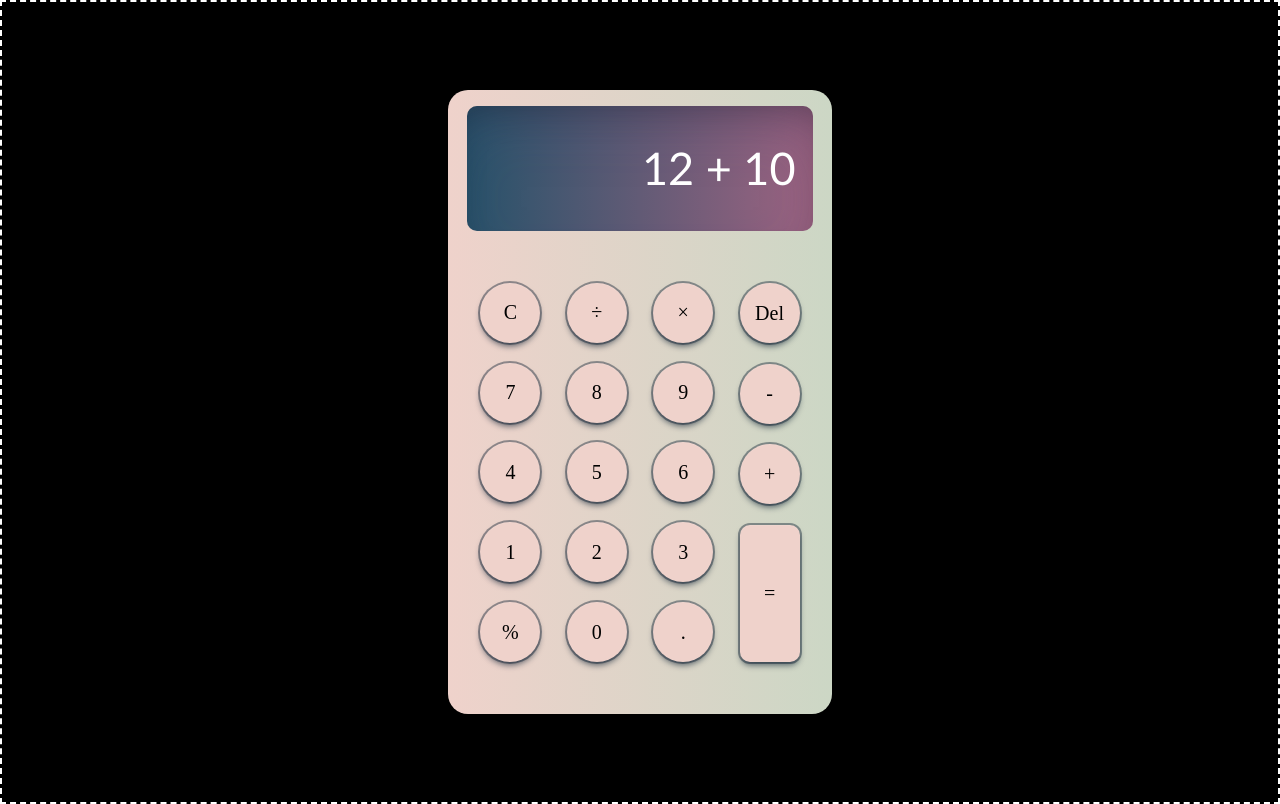
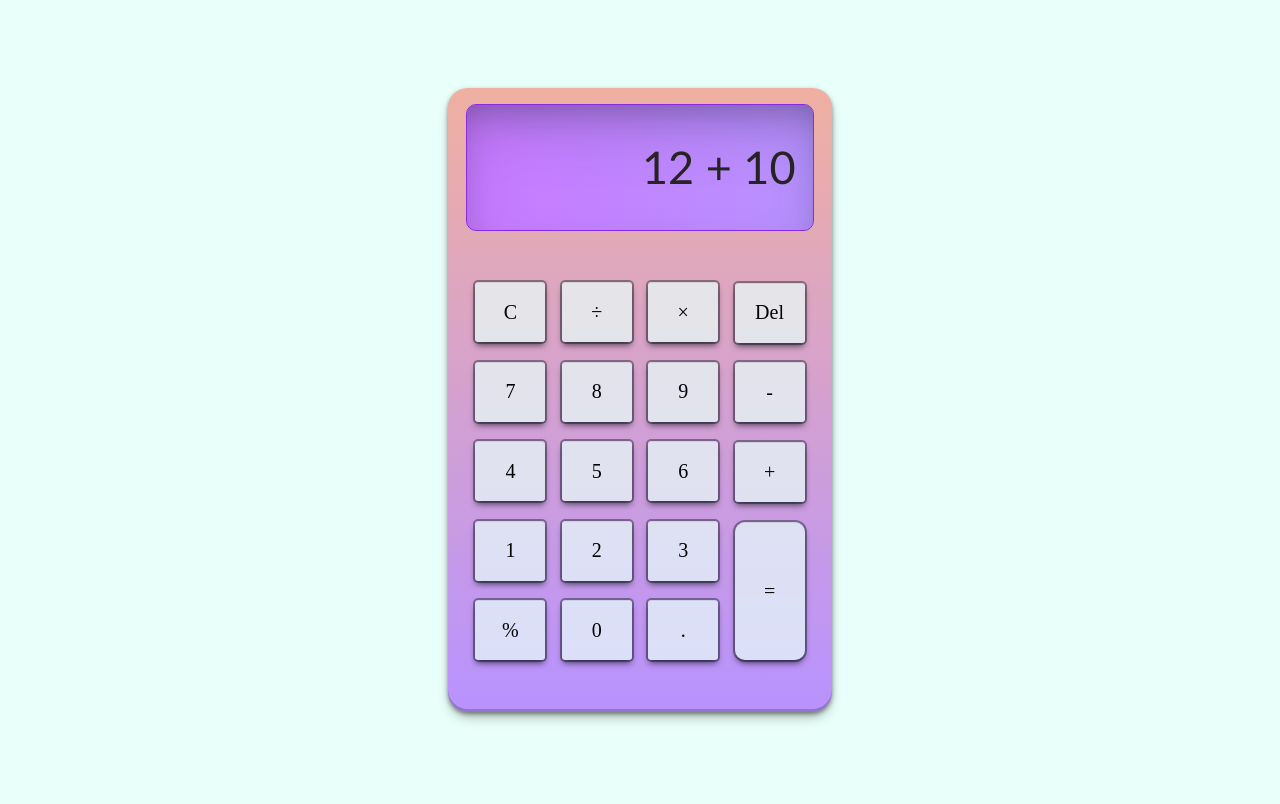
Before and after one commit to jclifford4/calculator, a plain HTML site: page index.html in a window 1280 px wide. Drawn offline with Linux system fonts and the light colour scheme.

Commit message:
Add styling

```diff
--- a/styles.css
+++ b/styles.css
@@ -8,8 +8,7 @@
 body
 {
     display: flex;
-    background-color: black;
-    border: 2px white dashed;
+    background-color: #E9FFF9 ;
     height: 100dvh;
     justify-content: center;
     align-items: center;
@@ -41,16 +40,19 @@ body
     flex-direction: column;
     justify-content: flex-start;
     align-items: center;
-    background-color: darkgray;
+    /* border: 1px solid #151515; */
     border-radius: 20px;
     width: 96%;
     height: 96%;
-    /* border: 1px green solid; */
+    background: #9D6381;  /* fallback for old browsers */
+    background: -webkit-linear-gradient(to left, #B892FF, #EFB0A1);  /* Chrome 10-25, Safari 5.1-6 */
+    background: linear-gradient(to top, #B892FF, #EFB0A1);
     gap: 32px;
-    background: #CCD7C5;  /* fallback for old browsers */
-    background: -webkit-linear-gradient(to right, #EFD2CB, #CCD7C5);  /* Chrome 10-25, Safari 5.1-6 */
-    background: linear-gradient(to right, #EFD2CB, #CCD7C5); /* W3C, IE 10+/ Edge, Firefox 16+, Chrome 26+, Opera 12+, Safari 7+ */
     /* box-shadow: rgba(240, 46, 170, 0.4) 5px 5px, rgba(240, 46, 170, 0.3) 10px 10px, rgba(240, 46, 170, 0.2) 15px 15px, rgba(240, 46, 170, 0.1) 20px 20px, rgba(240, 46, 170, 0.05) 25px 25px; */
+    background-color: rgba(185, 148, 255, 1);
+    /* box-shadow: #f02eaa66 5px 5px, #f02eaa4d 10px 10px, #f02eaa33 15px 15px, #f02eaa1a 20px 20px, #f02eaa0d 25px 25px; */
+    /* box-shadow: rgba(255, 255, 255, 0.2) 0px 0px 0px 1px inset, rgba(0, 0, 0, 0.9) 0px 0px 0px 1px; */
+    box-shadow: rgba(0, 0, 0, 0.4) 0px 2px 4px, rgba(0, 0, 0, 0.3) 0px 7px 13px -3px, rgba(0, 0, 0, 0.2) 0px -3px 0px inset;
 }
 
 .output
@@ -60,13 +62,13 @@ body
     align-items: center;
     height: 20%;
     width: 90%;
-    color: white;
-    /* border: 1px white dashed; */
+    color: #262322;
+    border: 1px blueviolet solid;
     margin-top: 16px;
     border-radius: 10px;
     background: #9D6381;  /* fallback for old browsers */
-    background: -webkit-linear-gradient(to left, #9D6381, #28536B);  /* Chrome 10-25, Safari 5.1-6 */
-    background: linear-gradient(to left, #9D6381, #28536B); /* W3C, IE 10+/ Edge, Firefox 16+, Chrome 26+, Opera 12+, Safari 7+ */
+    background: -webkit-linear-gradient(to left, #B892FF, #C879FF);  /* Chrome 10-25, Safari 5.1-6 */
+    background: linear-gradient(to left, #B892FF, #C879FF); /* W3C, IE 10+/ Edge, Firefox 16+, Chrome 26+, Opera 12+, Safari 7+ */
     box-shadow: rgba(50, 50, 93, 0.25) 0px 30px 60px -12px inset, rgba(0, 0, 0, 0.3) 0px 18px 36px -18px inset;
 
 }
@@ -112,16 +114,20 @@ body
     align-items: center;
     font-size: 20px;
     color: black;
-    width: 60px;
+    width: 70px;
     height: 60px;
-    background-color: rgb(239, 210, 203);
-    border-radius: 50%;
-    box-shadow: rgba(6, 24, 44, 0.4) 0px 0px 0px 2px, rgba(6, 24, 44, 0.65) 0px 4px 6px -1px, rgba(255, 255, 255, 0.08) 0px 1px 0px inset;
+    /* background-color: rgba(40, 83, 107, .6); */
+    border-radius: 5%;
+    /* box-shadow: rgba(6, 24, 44, 0.4) 0px 0px 0px 2px, rgba(6, 24, 44, 0.65) 0px 4px 6px -1px, rgba(255, 255, 255, 0.08) 0px 1px 0px inset; */
+    background-color: rgba(233, 255, 249, .7);
+    /* box-shadow: rgba(50, 50, 93, 0.25) 0px 30px 60px -12px inset, rgba(0, 0, 0, 0.3) 0px 18px 36px -18px inset; */
+    box-shadow: rgba(7, 16, 27, 0.4) 0px 0px 0px 2px, rgba(4, 11, 19, 0.65) 0px 4px 6px -1px, rgba(0, 0, 0, 0.08) 0px 1px 0px inset;
+
 
 }
 
 .enter
 {
-    min-height: 137px;
+    min-height: 138px;
     border-radius: 10px;
 }
```
